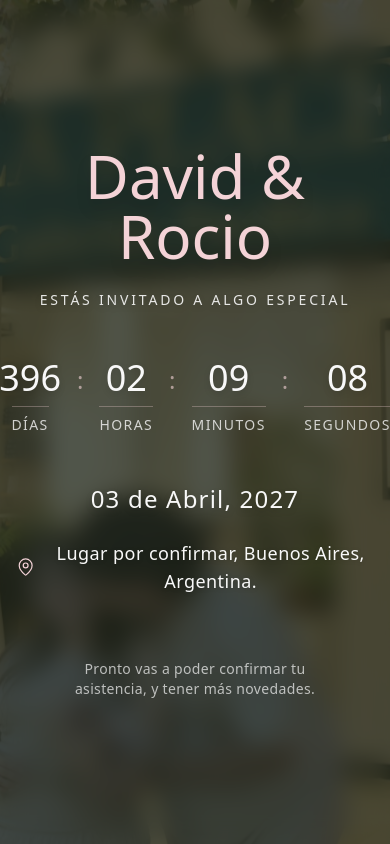
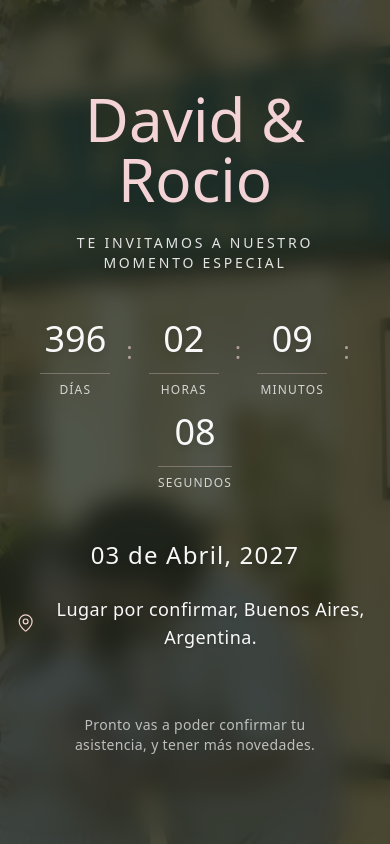
Before and after one commit to Davidsgs/proyect-marry-me, a Next.js app: page / in a window 390 px wide. Built offline with nearby package versions, Linux system fonts and the light colour scheme.

Commit message:
fix: change font to pinyon script and remove css cross-border UI glitch

```diff
--- a/src/app/globals.css
+++ b/src/app/globals.css
@@ -3,7 +3,7 @@
 @theme {
   --font-sans: var(--font-inter);
   --font-serif: var(--font-cormorant);
-  --font-cursive: var(--font-great-vibes);
+  --font-cursive: var(--font-pinyon-script);
   --color-wedding-sage-dark: #66745A;
   --color-wedding-sage-light: #9CA68F;
   --color-wedding-blush-dark: #DBAAB0;
@@ -12,6 +12,18 @@
   --color-wedding-sage-darkest: #1E2419;
 }
 
+/* Reset image behaviors that might cause horizontal lines */
+img,
+svg,
+video,
+canvas,
+audio,
+iframe,
+embed,
+object {
+  display: block;
+}
+
 body {
   background-color: var(--color-wedding-sage-darkest);
   color: var(--color-wedding-cream);
--- a/src/app/layout.tsx
+++ b/src/app/layout.tsx
@@ -1,14 +1,14 @@
 import type { Metadata } from "next";
-import { Cormorant, Inter, Great_Vibes } from "next/font/google";
+import { Cormorant, Inter, Pinyon_Script } from "next/font/google";
 import "./globals.css";
 
 const inter = Inter({ subsets: ["latin"], variable: "--font-inter" });
 const cormorant = Cormorant({ subsets: ["latin"], weight: ["400", "500", "600", "700"], variable: "--font-cormorant" });
-const greatVibes = Great_Vibes({ subsets: ["latin"], weight: ["400"], variable: "--font-great-vibes" });
+const pinyonScript = Pinyon_Script({ weight: ["400"], subsets: ["latin"], variable: "--font-pinyon-script" });
 
 export const metadata: Metadata = {
   title: "Nuestra Boda | David & Rocio",
-  description: "Estás invitado a algo especial.",
+  description: "Te invitamos a nuestro momento especial.",
 };
 
 export default function RootLayout({
@@ -18,7 +18,7 @@ export default function RootLayout({
 }>) {
   return (
     <html lang="es">
-      <body className={`${inter.variable} ${cormorant.variable} ${greatVibes.variable} antialiased`}>
+      <body className={`${inter.variable} ${cormorant.variable} ${pinyonScript.variable} antialiased`}>
         {children}
       </body>
     </html>
--- a/src/app/page.tsx
+++ b/src/app/page.tsx
@@ -27,7 +27,7 @@ export default function Home() {
         </h1>
 
         <p className="text-sm md:text-xl font-light tracking-[0.2em] md:tracking-[0.3em] uppercase text-wedding-cream/90 mb-12 text-center text-balance drop-shadow-md">
-          Estás invitado a algo especial
+          Te invitamos a nuestro momento especial
         </p>
 
         <div className="mb-12 md:mb-16 w-full">
--- a/src/components/Countdown.tsx
+++ b/src/components/Countdown.tsx
@@ -46,25 +46,25 @@ export default function Countdown() {
     }
 
     return (
-        <div className="flex gap-4 sm:gap-8 justify-center items-center text-center">
-            <div className="flex flex-col items-center">
-                <span className="text-4xl sm:text-6xl md:text-8xl font-serif font-light text-wedding-cream drop-shadow-md">{timeLeft.days}</span>
-                <span className="text-sm border-t border-wedding-blush-light/30 pt-2 mt-2 tracking-widest uppercase text-wedding-cream/80">Días</span>
+        <div className="flex flex-wrap gap-4 sm:gap-8 justify-center items-end text-center z-10">
+            <div className="flex flex-col items-center min-w-[70px] sm:min-w-[100px]">
+                <span className="text-4xl sm:text-6xl md:text-8xl font-serif font-light text-wedding-cream drop-shadow-md leading-none">{timeLeft.days}</span>
+                <span className="text-xs sm:text-sm border-t border-wedding-blush-light/30 pt-2 mt-4 tracking-widest uppercase text-wedding-cream/80 w-full">Días</span>
             </div>
-            <span className="text-2xl sm:text-4xl md:text-6xl font-light mb-8 text-wedding-blush-light/60">:</span>
-            <div className="flex flex-col items-center">
-                <span className="text-4xl sm:text-6xl md:text-8xl font-serif font-light text-wedding-cream drop-shadow-md">{timeLeft.hours.toString().padStart(2, '0')}</span>
-                <span className="text-sm border-t border-wedding-blush-light/30 pt-2 mt-2 tracking-widest uppercase text-wedding-cream/80">Horas</span>
+            <span className="text-2xl sm:text-4xl md:text-6xl font-light mb-8 sm:mb-12 text-wedding-blush-light/60">:</span>
+            <div className="flex flex-col items-center min-w-[70px] sm:min-w-[100px]">
+                <span className="text-4xl sm:text-6xl md:text-8xl font-serif font-light text-wedding-cream drop-shadow-md leading-none">{timeLeft.hours.toString().padStart(2, '0')}</span>
+                <span className="text-xs sm:text-sm border-t border-wedding-blush-light/30 pt-2 mt-4 tracking-widest uppercase text-wedding-cream/80 w-full">Horas</span>
             </div>
-            <span className="text-2xl sm:text-4xl md:text-6xl font-light mb-8 text-wedding-blush-light/60">:</span>
-            <div className="flex flex-col items-center">
-                <span className="text-4xl sm:text-6xl md:text-8xl font-serif font-light text-wedding-cream drop-shadow-md">{timeLeft.minutes.toString().padStart(2, '0')}</span>
-                <span className="text-sm border-t border-wedding-blush-light/30 pt-2 mt-2 tracking-widest uppercase text-wedding-cream/80">Minutos</span>
+            <span className="text-2xl sm:text-4xl md:text-6xl font-light mb-8 sm:mb-12 text-wedding-blush-light/60">:</span>
+            <div className="flex flex-col items-center min-w-[70px] sm:min-w-[100px]">
+                <span className="text-4xl sm:text-6xl md:text-8xl font-serif font-light text-wedding-cream drop-shadow-md leading-none">{timeLeft.minutes.toString().padStart(2, '0')}</span>
+                <span className="text-xs sm:text-sm border-t border-wedding-blush-light/30 pt-2 mt-4 tracking-widest uppercase text-wedding-cream/80 w-full">Minutos</span>
             </div>
-            <span className="text-2xl sm:text-4xl md:text-6xl font-light mb-8 text-wedding-blush-light/60">:</span>
-            <div className="flex flex-col items-center">
-                <span className="text-4xl sm:text-6xl md:text-8xl font-serif font-light text-wedding-cream drop-shadow-md">{timeLeft.seconds.toString().padStart(2, '0')}</span>
-                <span className="text-sm border-t border-wedding-blush-light/30 pt-2 mt-2 tracking-widest uppercase text-wedding-cream/80">Segundos</span>
+            <span className="text-2xl sm:text-4xl md:text-6xl font-light mb-8 sm:mb-12 text-wedding-blush-light/60">:</span>
+            <div className="flex flex-col items-center min-w-[70px] sm:min-w-[100px]">
+                <span className="text-4xl sm:text-6xl md:text-8xl font-serif font-light text-wedding-cream drop-shadow-md leading-none">{timeLeft.seconds.toString().padStart(2, '0')}</span>
+                <span className="text-xs sm:text-sm border-t border-wedding-blush-light/30 pt-2 mt-4 tracking-widest uppercase text-wedding-cream/80 w-full">Segundos</span>
             </div>
         </div>
     );
```
